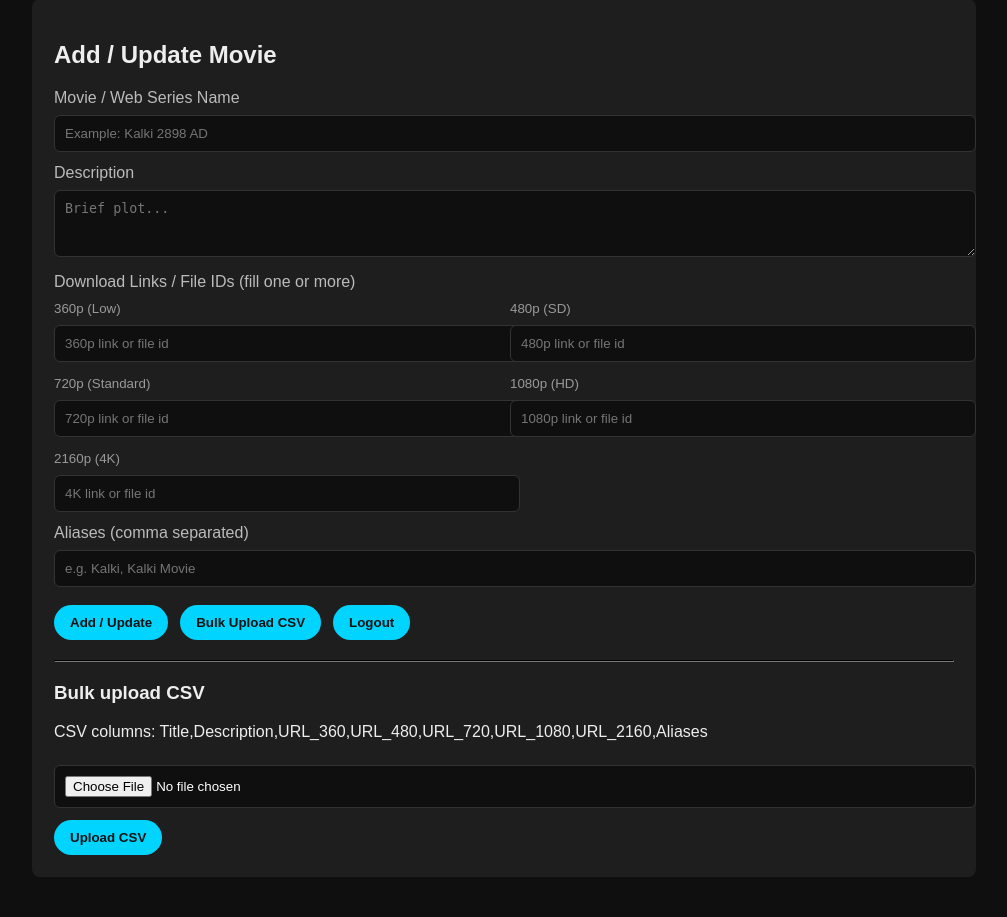
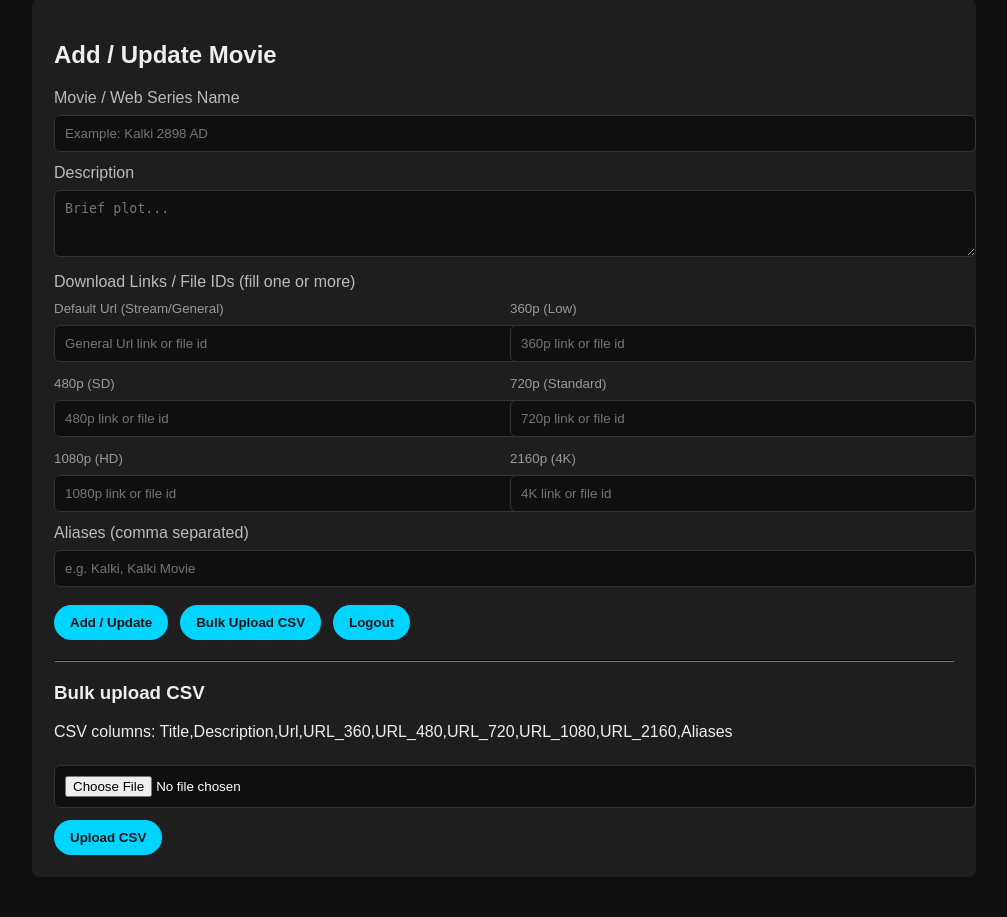
Before and after one commit to amitk85682-creator/FlimfyBox, a Flask app: template templates/admin_add_movie.html in a window 1280 px wide. Shown: the part 41-958 px from the top of the page, without its empty margins (136-1143 px from the left). Run offline with Flask 2, Linux system fonts and the light colour scheme; the template is opened without the code that fills it, so the values that code supplies are empty; parts of the project's set-up code (start-up, migrations or seed data) failed here and were passed over; some libraries are stand-ins or nearby versions.

Commit message:
admin_add_movie.html

```diff
--- a/templates/admin_add_movie.html
+++ b/templates/admin_add_movie.html
@@ -36,6 +36,10 @@
             <label>Download Links / File IDs (fill one or more)</label>
             <div class="qualities">
                 <div>
+                    <small>Default Url (Stream/General)</small>
+                    <input name="url" type="text" placeholder="General Url link or file id">
+                </div>
+                <div>
                     <small>360p (Low)</small>
                     <input name="q_360" type="text" placeholder="360p link or file id">
                 </div>
@@ -69,7 +73,7 @@
 
         <hr style="margin:20px 0; border-color:#222;">
         <h3>Bulk upload CSV</h3>
-        <p>CSV columns: Title,Description,URL_360,URL_480,URL_720,URL_1080,URL_2160,Aliases</p>
+        <p>CSV columns: Title,Description,Url,URL_360,URL_480,URL_720,URL_1080,URL_2160,Aliases</p>
         <form method="post" action="{{ url_for('admin.bulk_upload') }}" enctype="multipart/form-data">
             <input type="file" name="csvfile" accept=".csv" required>
             <div style="margin-top:12px;">
```
Lines whose indentation alone changed are shown as unchanged.
